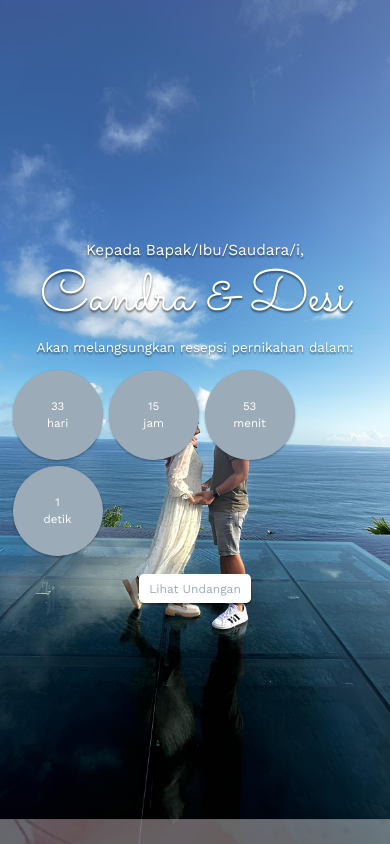
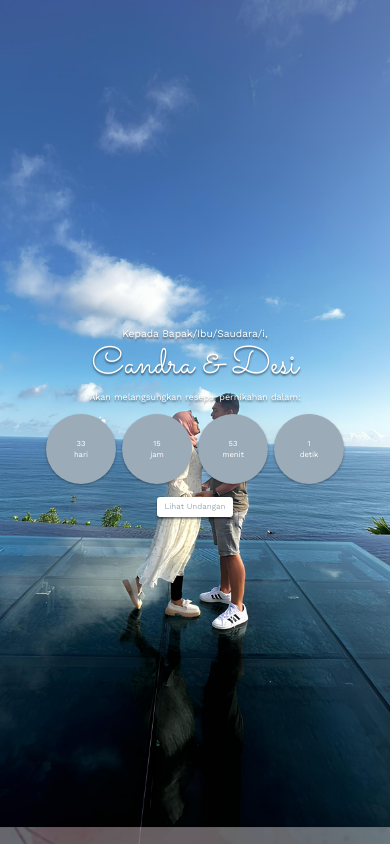
Before and after one commit to Difilal/undangan-pernikahan, a plain HTML site: page index.html in a window 390 px wide. Shown: the top 844 px of the page. Drawn offline with nearby package versions, Linux system fonts and the light colour scheme; some packages are replaced by stand-ins of ours; a script that the page names is missing.

Commit message:
Update style.css

```diff
--- a/style.css
+++ b/style.css
@@ -444,7 +444,7 @@ footer li {
   }
 
   .simply-countdown > .simply-section {
-    padding: 60px;
+    padding: 50px;
     margin: 5px;
   }
 
@@ -466,11 +466,11 @@ footer li {
 /* mobile phone */
 @media (max-width: 576px) {
   html {
-    font-size: 60%;
+    font-size: 40%;
   }
 
   .simply-countdown > .simply-section {
-    padding: 45px;
+    padding: 35px;
     margin: 3px;
   }
 
```
